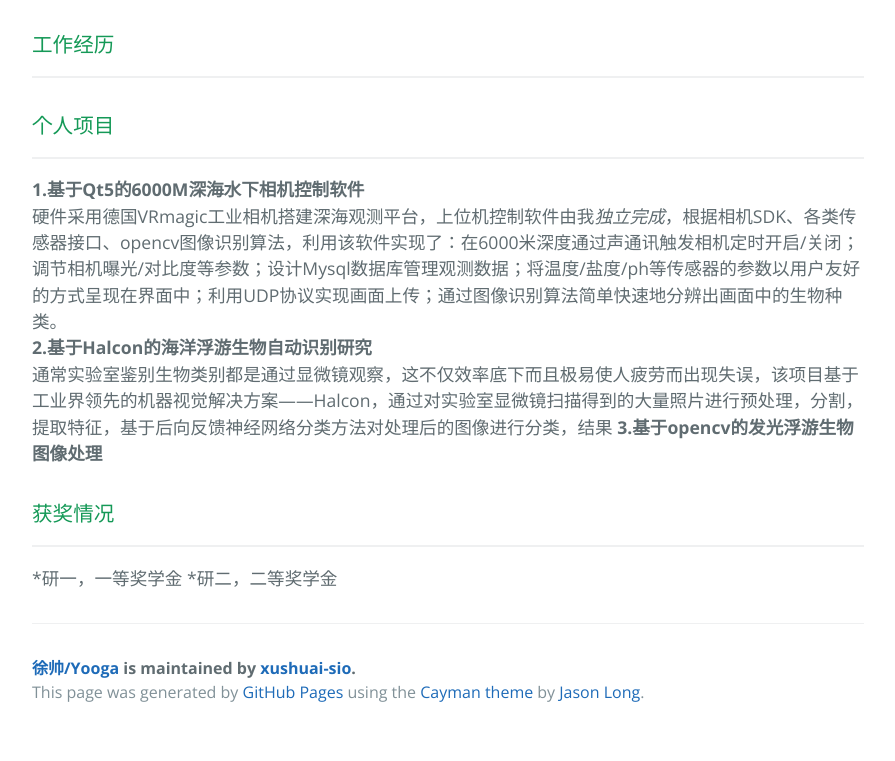
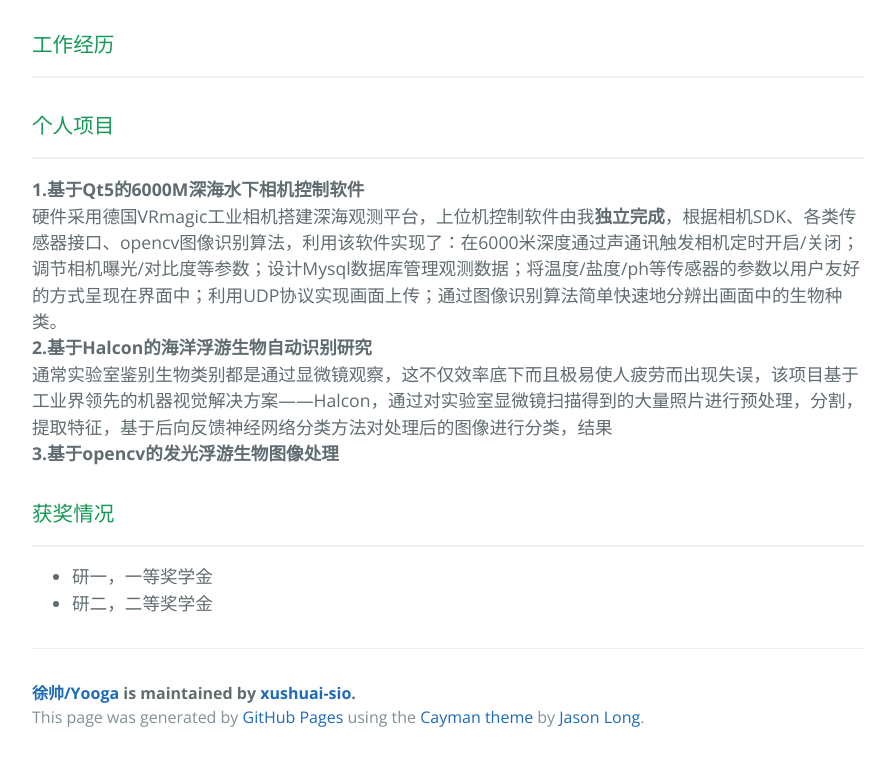
Before and after one commit to xushuai-sio/xushuai, a plain HTML site: page index.html in a window 1280 px wide. Shown: the part 970-1731 px from the top of the page, without its empty margins (192-1087 px from the left). Before the commit the page ends 1706 px from the top, so only its background shows below. Drawn offline with nearby package versions, Linux system fonts and the light colour scheme.

```diff
--- a/index.html
+++ b/index.html
@@ -60,9 +60,9 @@
 <hr>
 
 <p><strong>1.基于Qt5的6000M深海水下相机控制软件</strong><br>
-硬件采用德国VRmagic工业相机搭建深海观测平台，上位机控制软件由我<em>独立完成</em>，根据相机SDK、各类传感器接口、opencv图像识别算法，利用该软件实现了：在6000米深度通过声通讯触发相机定时开启/关闭；调节相机曝光/对比度等参数；设计Mysql数据库管理观测数据；将温度/盐度/ph等传感器的参数以用户友好的方式呈现在界面中；利用UDP协议实现画面上传；通过图像识别算法简单快速地分辨出画面中的生物种类。<br>
+硬件采用德国VRmagic工业相机搭建深海观测平台，上位机控制软件由我<strong>独立完成</strong>，根据相机SDK、各类传感器接口、opencv图像识别算法，利用该软件实现了：在6000米深度通过声通讯触发相机定时开启/关闭；调节相机曝光/对比度等参数；设计Mysql数据库管理观测数据；将温度/盐度/ph等传感器的参数以用户友好的方式呈现在界面中；利用UDP协议实现画面上传；通过图像识别算法简单快速地分辨出画面中的生物种类。<br>
 <strong>2.基于Halcon的海洋浮游生物自动识别研究</strong><br>
-通常实验室鉴别生物类别都是通过显微镜观察，这不仅效率底下而且极易使人疲劳而出现失误，该项目基于工业界领先的机器视觉解决方案——Halcon，通过对实验室显微镜扫描得到的大量照片进行预处理，分割，提取特征，基于后向反馈神经网络分类方法对处理后的图像进行分类，结果
+通常实验室鉴别生物类别都是通过显微镜观察，这不仅效率底下而且极易使人疲劳而出现失误，该项目基于工业界领先的机器视觉解决方案——Halcon，通过对实验室显微镜扫描得到的大量照片进行预处理，分割，提取特征，基于后向反馈神经网络分类方法对处理后的图像进行分类，结果<br>
 <strong>3.基于opencv的发光浮游生物图像处理</strong></p>
 
 <h3>
@@ -70,8 +70,10 @@
 
 <hr>
 
-<p>*研一，一等奖学金
-*研二，二等奖学金</p>
+<ul>
+<li>研一，一等奖学金</li>
+<li>研二，二等奖学金</li>
+</ul>
 
       <footer class="site-footer">
         <span class="site-footer-owner"><a href="https://github.com/xushuai-sio/xushuai">徐帅/Yooga</a> is maintained by <a href="https://github.com/xushuai-sio">xushuai-sio</a>.</span>
--- a/params.json
+++ b/params.json
@@ -1,6 +1,6 @@
 {
   "name": "徐帅/Yooga",
   "tagline": "C++/python/计算机视觉/Image Process",
-  "body": "###基本信息\r\n---\r\n姓名：              徐帅(江苏昆山)     \r\n学历：              硕士/研究生               \r\n毕业院校/专业：      国家海洋局第二海洋研究所/海洋生物学（国家海洋局海洋生态系统与生物地球化学重点实验室）           \r\n研究方向：           海洋生物图像处理与识别             \r\n###联系方式\r\n---\r\n手机：18658136393          \r\n邮箱：xushuai_sio@outlook.com\r\n\r\n\r\n### 教育经历\r\n---\r\n* 2010.9-2014.9      淮海工学院-海洋技术（本科）\r\n* 2014.9-2015.9      浙江大学（研一）\r\n* 2015.9-2016.9      国家海洋局第二海洋研究所（研二）\r\n* 2016.9-2017.7      上海大学（研三）\r\n\r\n### 工作经历\r\n---\r\n\r\n\r\n### 个人项目\r\n---\r\n**1.基于Qt5的6000M深海水下相机控制软件**     \r\n硬件采用德国VRmagic工业相机搭建深海观测平台，上位机控制软件由我*独立完成*，根据相机SDK、各类传感器接口、opencv图像识别算法，利用该软件实现了：在6000米深度通过声通讯触发相机定时开启/关闭；调节相机曝光/对比度等参数；设计Mysql数据库管理观测数据；将温度/盐度/ph等传感器的参数以用户友好的方式呈现在界面中；利用UDP协议实现画面上传；通过图像识别算法简单快速地分辨出画面中的生物种类。                             \r\n**2.基于Halcon的海洋浮游生物自动识别研究**                              \r\n通常实验室鉴别生物类别都是通过显微镜观察，这不仅效率底下而且极易使人疲劳而出现失误，该项目基于工业界领先的机器视觉解决方案——Halcon，通过对实验室显微镜扫描得到的大量照片进行预处理，分割，提取特征，基于后向反馈神经网络分类方法对处理后的图像进行分类，结果\r\n**3.基于opencv的发光浮游生物图像处理**\r\n###获奖情况\r\n---\r\n*研一，一等奖学金\r\n*研二，二等奖学金\r\n",
+  "body": "###基本信息\r\n---\r\n姓名：              徐帅(江苏昆山)     \r\n学历：              硕士/研究生               \r\n毕业院校/专业：      国家海洋局第二海洋研究所/海洋生物学（国家海洋局海洋生态系统与生物地球化学重点实验室）           \r\n研究方向：           海洋生物图像处理与识别             \r\n###联系方式\r\n---\r\n手机：18658136393          \r\n邮箱：xushuai_sio@outlook.com\r\n\r\n\r\n### 教育经历\r\n---\r\n* 2010.9-2014.9      淮海工学院-海洋技术（本科）\r\n* 2014.9-2015.9      浙江大学（研一）\r\n* 2015.9-2016.9      国家海洋局第二海洋研究所（研二）\r\n* 2016.9-2017.7      上海大学（研三）\r\n\r\n### 工作经历\r\n---\r\n\r\n\r\n### 个人项目\r\n---\r\n**1.基于Qt5的6000M深海水下相机控制软件**     \r\n硬件采用德国VRmagic工业相机搭建深海观测平台，上位机控制软件由我**独立完成**，根据相机SDK、各类传感器接口、opencv图像识别算法，利用该软件实现了：在6000米深度通过声通讯触发相机定时开启/关闭；调节相机曝光/对比度等参数；设计Mysql数据库管理观测数据；将温度/盐度/ph等传感器的参数以用户友好的方式呈现在界面中；利用UDP协议实现画面上传；通过图像识别算法简单快速地分辨出画面中的生物种类。                             \r\n**2.基于Halcon的海洋浮游生物自动识别研究**                              \r\n通常实验室鉴别生物类别都是通过显微镜观察，这不仅效率底下而且极易使人疲劳而出现失误，该项目基于工业界领先的机器视觉解决方案——Halcon，通过对实验室显微镜扫描得到的大量照片进行预处理，分割，提取特征，基于后向反馈神经网络分类方法对处理后的图像进行分类，结果      \r\n**3.基于opencv的发光浮游生物图像处理**\r\n###获奖情况\r\n---\r\n* 研一，一等奖学金\r\n* 研二，二等奖学金\r\n",
   "note": "Don't delete this file! It's used internally to help with page regeneration."
 }
```
